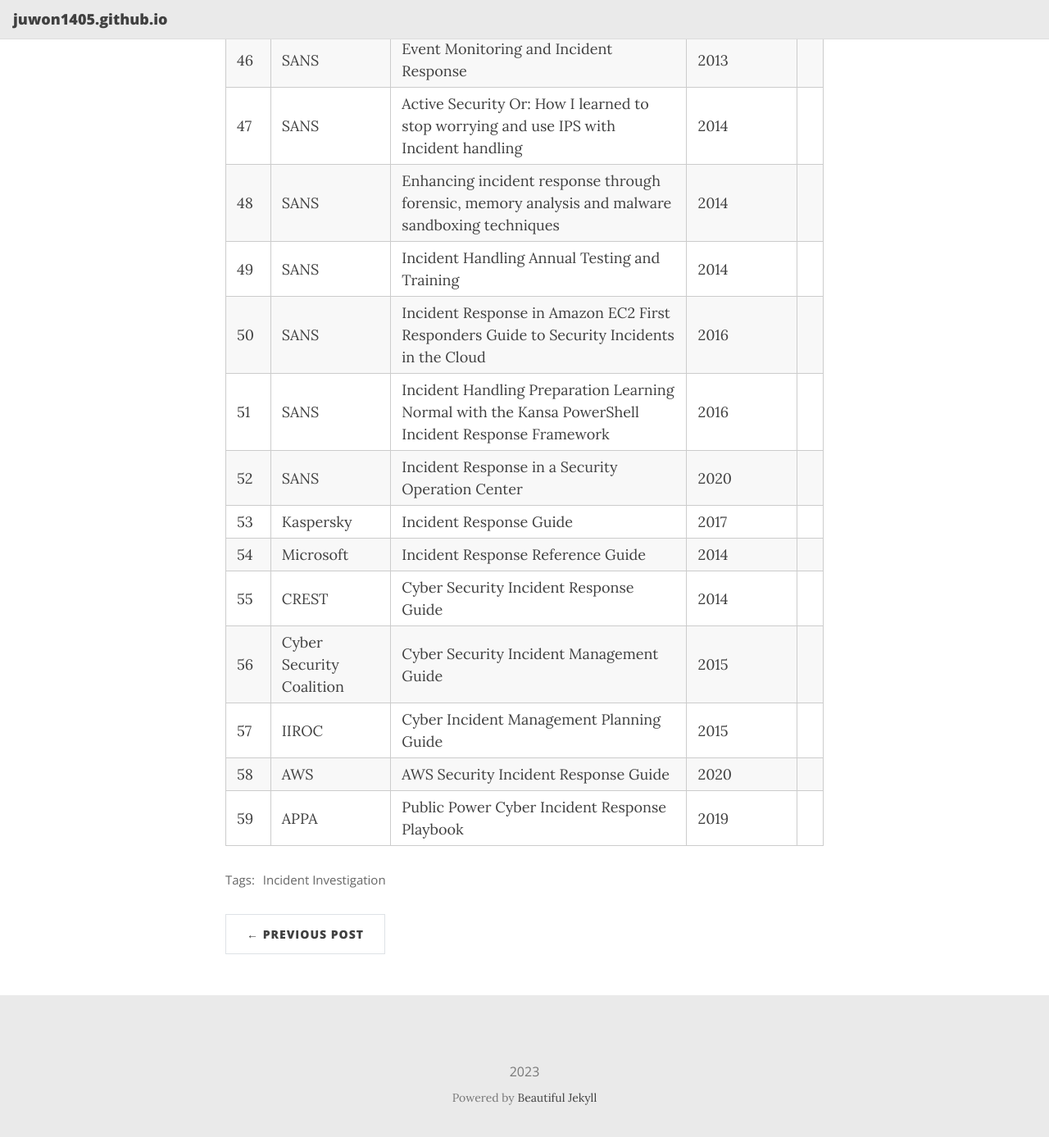
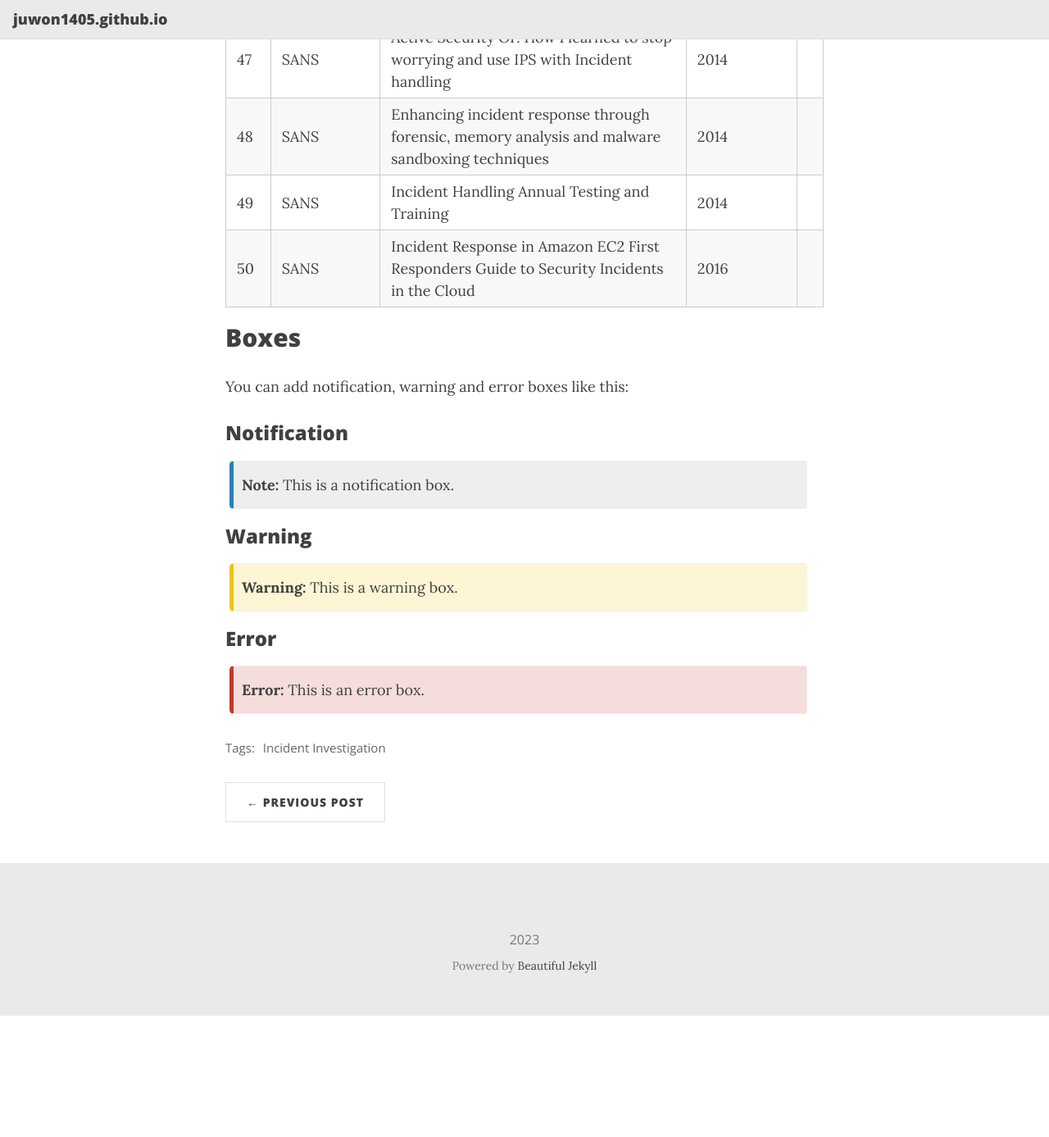
Before and after one commit to Juwon1405/juwon1405.github.io, a Jekyll site: the page built from _posts/2023-05-09-cyber-Incident-Investigation-Framework-main.md, in a window 1280 px wide and 1400 px high, scrolled down 3675 px. Shown: the top 1387 px of the window at 82% size. Built offline with Jekyll 4.4.1, drawn with Linux system fonts in a browser that asks for light colours; nearby versions of some CDN libraries; after the commit the page ends 4914 px from its top, so only the background shows below that.

Commit message:
Update and rename 2023-05-09-Cyber-Incident-Investigation-Framework-main.md to 2023-05-09-cyber-Incident-Investigation-Framework-main.md

```diff
--- a/_posts/2023-05-09-Cyber-Incident-Investigation-Framework-main.md
+++ b/_posts/2023-05-09-cyber-Incident-Investigation-Framework-main.md
@@ -65,12 +65,24 @@
 | 48 | SANS | Enhancing incident response through forensic, memory analysis and malware sandboxing techniques | 2014 |
 | 49 | SANS | Incident Handling Annual Testing and Training | 2014 |
 | 50 | SANS | Incident Response in Amazon EC2 First Responders Guide to Security Incidents in the Cloud | 2016 |
-| 51 | SANS | Incident Handling Preparation Learning Normal with the Kansa PowerShell Incident Response Framework | 2016 |
-| 52 | SANS | Incident Response in a Security Operation Center | 2020 |
-| 53 | Kaspersky | Incident Response Guide | 2017 |
-| 54 | Microsoft | Incident Response Reference Guide | 2014 |
-| 55 | CREST | Cyber Security Incident Response Guide | 2014 |
-| 56 | Cyber Security Coalition | Cyber Security Incident Management Guide | 2015 |
-| 57 | IIROC | Cyber Incident Management Planning Guide | 2015 |
-| 58 | AWS | AWS Security Incident Response Guide | 2020 |
-| 59 | APPA | Public Power Cyber Incident Response Playbook | 2019 |
+
+
+
+
+## Boxes
+You can add notification, warning and error boxes like this:
+
+### Notification
+
+{: .box-note}
+**Note:** This is a notification box.
+
+### Warning
+
+{: .box-warning}
+**Warning:** This is a warning box.
+
+### Error
+
+{: .box-error}
+**Error:** This is an error box.
```
